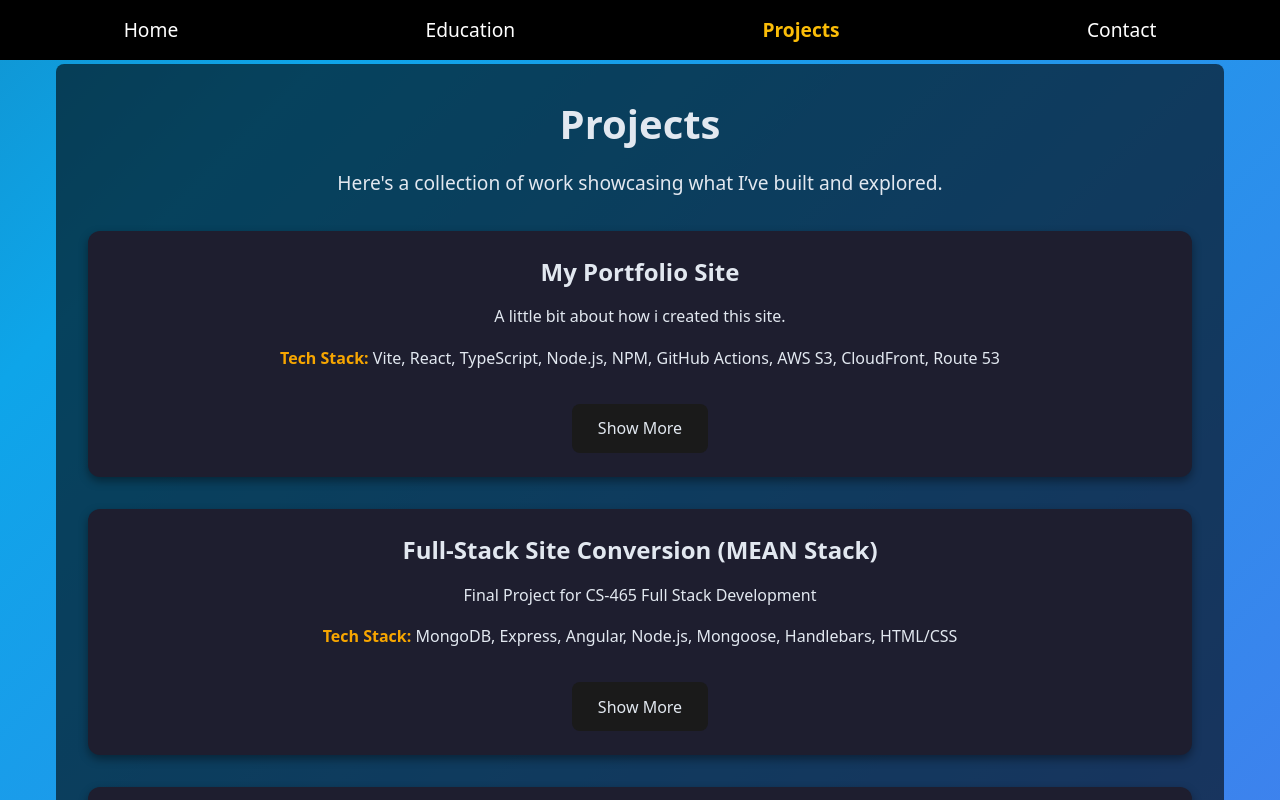
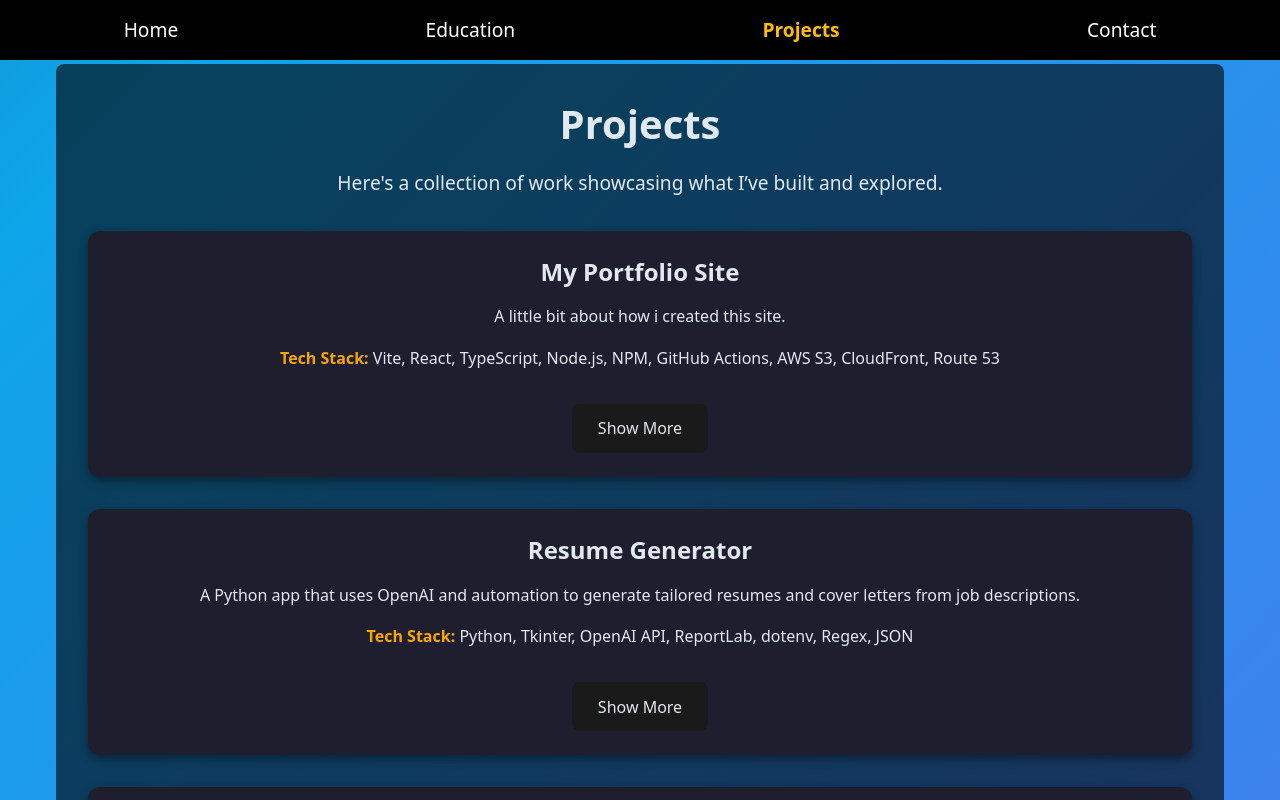
Before and after one commit to clutch42/brian-engel-portfolio, a React (Vite) app: page /projects in a window 1280 px wide. Shown: the top 800 px of the page. Built offline with nearby package versions, Linux system fonts and the light colour scheme.

Commit message:
started adding resume generator

```diff
--- a/src/data/projects.ts
+++ b/src/data/projects.ts
@@ -24,6 +24,28 @@ export const projects: Project[] = [
     Figuring out each piece, from setting up HTTPS to connecting a custom domain, taught me a lot about how modern web hosting works. I had set a budget \
     of up to $15 per month, but the final cost came out to just about $1 per month for the first year and $1.50 per month after that, including the \
     domain name. Most of all, I had a lot of fun building it.',
+  },
+  {
+    id: 6,
+    title: "Resume Generator",
+    shortDescription: "A Python app that uses OpenAI and automation to generate tailored resumes and cover letters from job descriptions.",
+    techStack: ["Python", "Tkinter", "OpenAI API", "ReportLab", "dotenv", "Regex", "JSON"], // Technologies used
+    fullDescription: [
+        'This app was built to help users manage, edit, and generate polished resumes from structured data. It features a multi-tab interface for organizing \
+        key categories like personal info, skills, education, and experience. Once populated, the tool can generate resumes and cover letters automatically in \
+        PDF format using pre-defined templates.',
+        { type: 'image', src: '/images/resume_builder_home_screen.png' },
+        'The frontend is super simple, just an input field styled with some basic HTML and CSS. When you enter a number, it passes it to a C++ function that \
+        does the math and returns the answer as a string.',
+        'I used Emscripten to compile the C++ code into WebAssembly so it could run in the browser. That gave me the flexibility of C++ logic with the \
+        convenience of a web interface, and it worked great for making the logic easy to test and share.',
+        { type: 'image', src: '/images/factorialnumber.png' },
+        'Click \'View Live Demo\' to try it out. I\'s hosted on a free Render instance, so it might take up to a minute to wake up. Just a heads-up—it was \
+        built quickly, so it doesn\'t handle every edge case (like negative numbers or values over 2,147,483,647).'
+      ],
+    githubLink: "https://github.com/clutch42/Resume_Automation", // Optional GitHub link
+    whatILearned: 'I\'d never used Emscripten before this, so figuring out how to compile a C++ function and hook it up to a simple web UI was a great \
+    learning experience. It was cool seeing native code run in the browser, and it gave me a better understanding of how WebAssembly and JavaScript can work together.',
   },
   {
     id: 2,
```
Also changed, not shown: public/images/resume_builder_home_screen.png (added).
